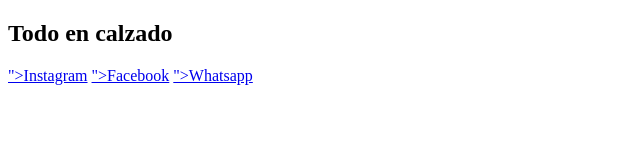
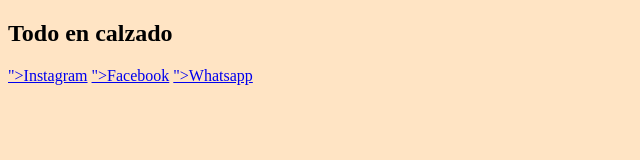
Before and after one commit to DoseiBrayin/hackaton, a plain HTML site: page index.html in a window 1280 px wide. Shown: the whole page, without its empty margins (0-640 px from the left). Drawn offline with Linux system fonts and the light colour scheme.

Commit message:
puse color de la pagina principal

```diff
--- a/public/css/index.css
+++ b/public/css/index.css
@@ -1,4 +1,6 @@
 body{
+    background-color: bisque
+}
 
 
 
```
